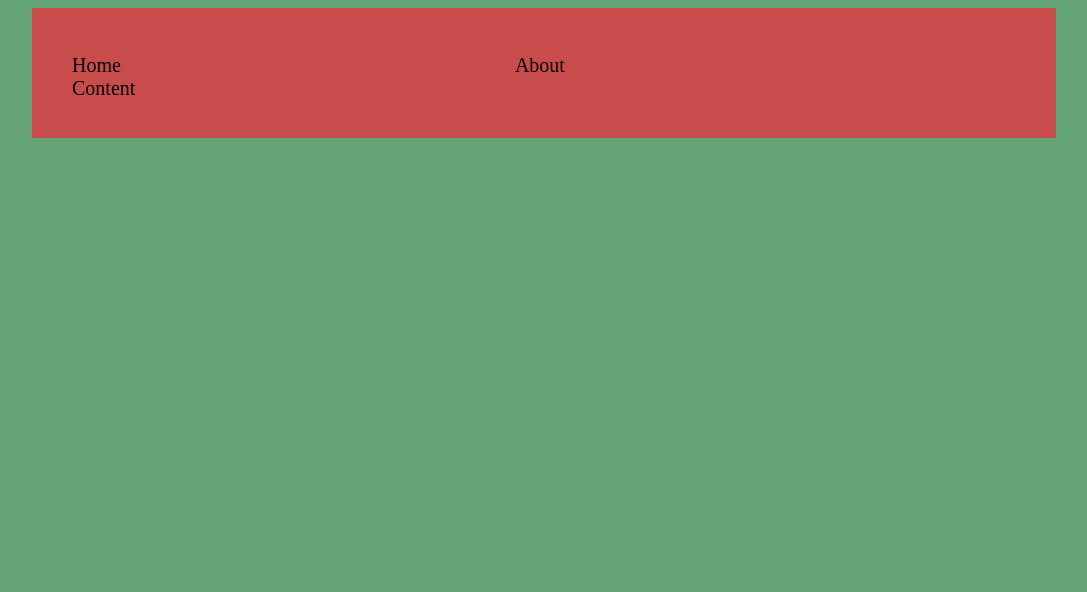
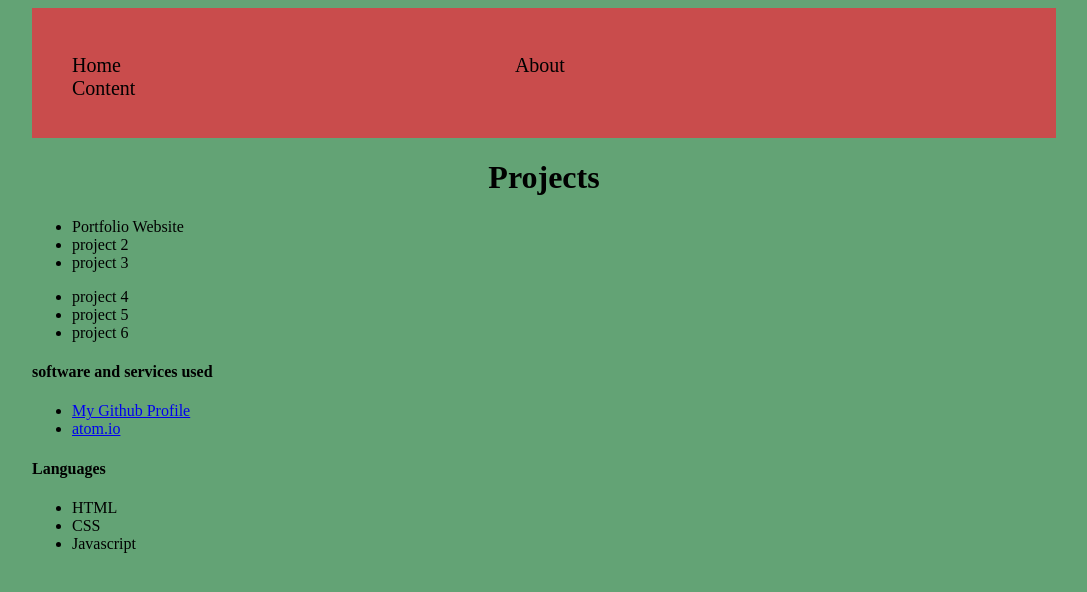
Before and after one commit to Andrewday40/project_page, a website: page public/html/content.html in a window 1280 px wide. Shown: the whole page, without its empty margins (96-1183 px from the left). Drawn offline with Linux system fonts and the light colour scheme.

Commit message:
basic content page layout added

```diff
--- a/public/html/content.html
+++ b/public/html/content.html
@@ -4,7 +4,6 @@
     <title>Content</title>
     <link rel="stylesheet" href="/css/main.css">
   </head>
-
   <body>
     <div id="navigation">
       <ul>
@@ -20,5 +19,55 @@
       </ul>
       <!--End of navigation-->
     </div>
+    <div id='header'>
+      <h1>Projects</h1>
+    </div>
+    <!--End of Header-->
+    <div>
+      <ul>
+        <li>
+          Portfolio Website
+        </li>
+        <li>
+          project 2
+        </li>
+        <li>
+          project 3
+        </li>
+      </ul>
+    </div>
+    <!--End of complete projects list-->
+    <div>
+      <ul>
+        <li>
+          project 4
+        </li>
+        <li>
+          project 5
+        </li>
+        <li>
+          project 6
+        </li>
+      </ul>
+    </div>
+    <!--End of unfinished projects list-->
+    <div>
+      <h4>software and services used</h4>
+        <ul>
+          <li>
+            <a href="https://github.com/Andrewday40">My Github Profile</a>
+          </li>
+          <li>
+            <a href="https://atom.io/">atom.io</a>
+          </li>
+        </ul>
+      <h4>Languages</h4>
+      <ul>
+        <li>HTML</li>
+        <li>CSS</li>
+        <li>Javascript</li>
+      </ul>
+    </div>
+    <!--software and technology I use, including links-->
   </body>
 </html>
```
